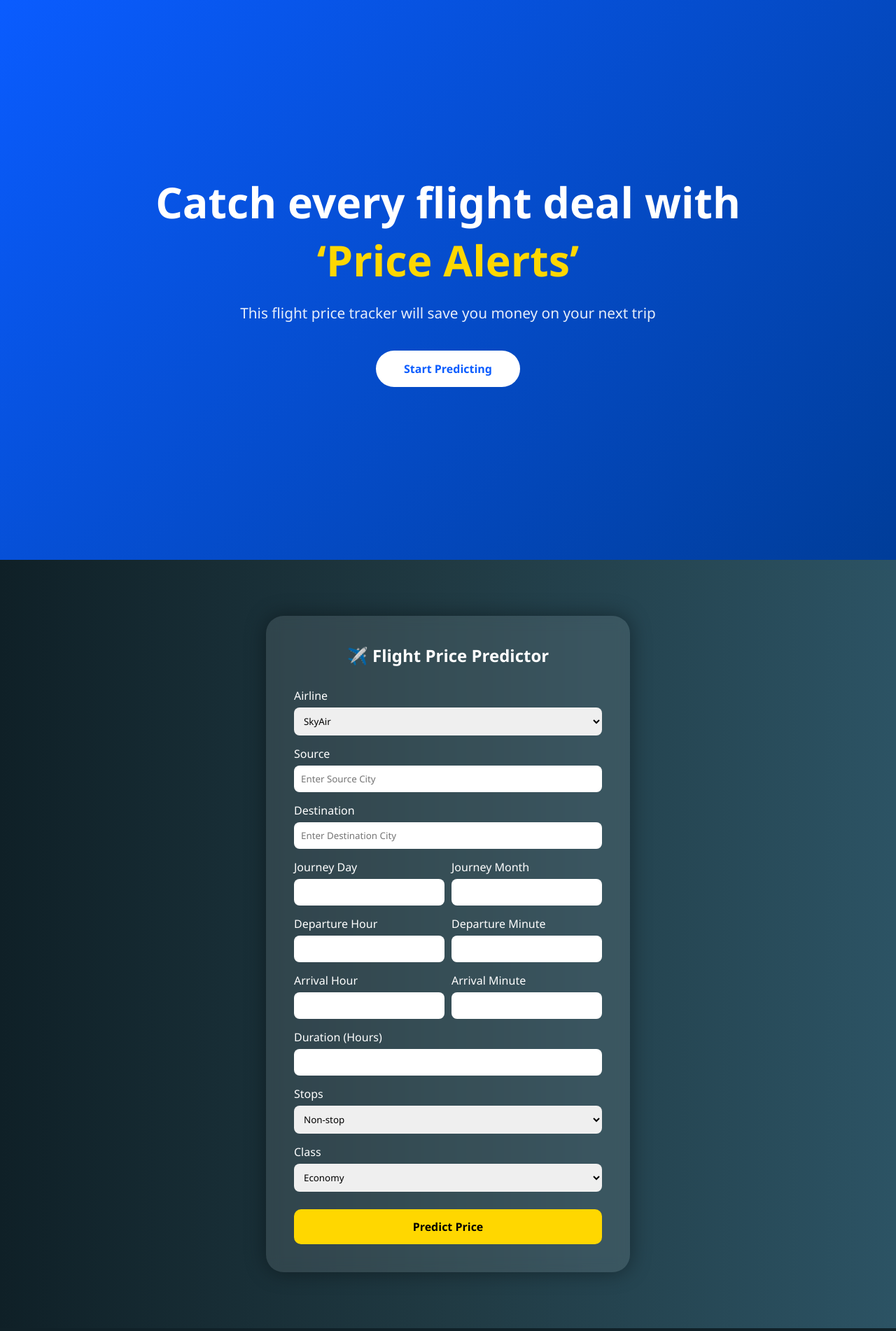
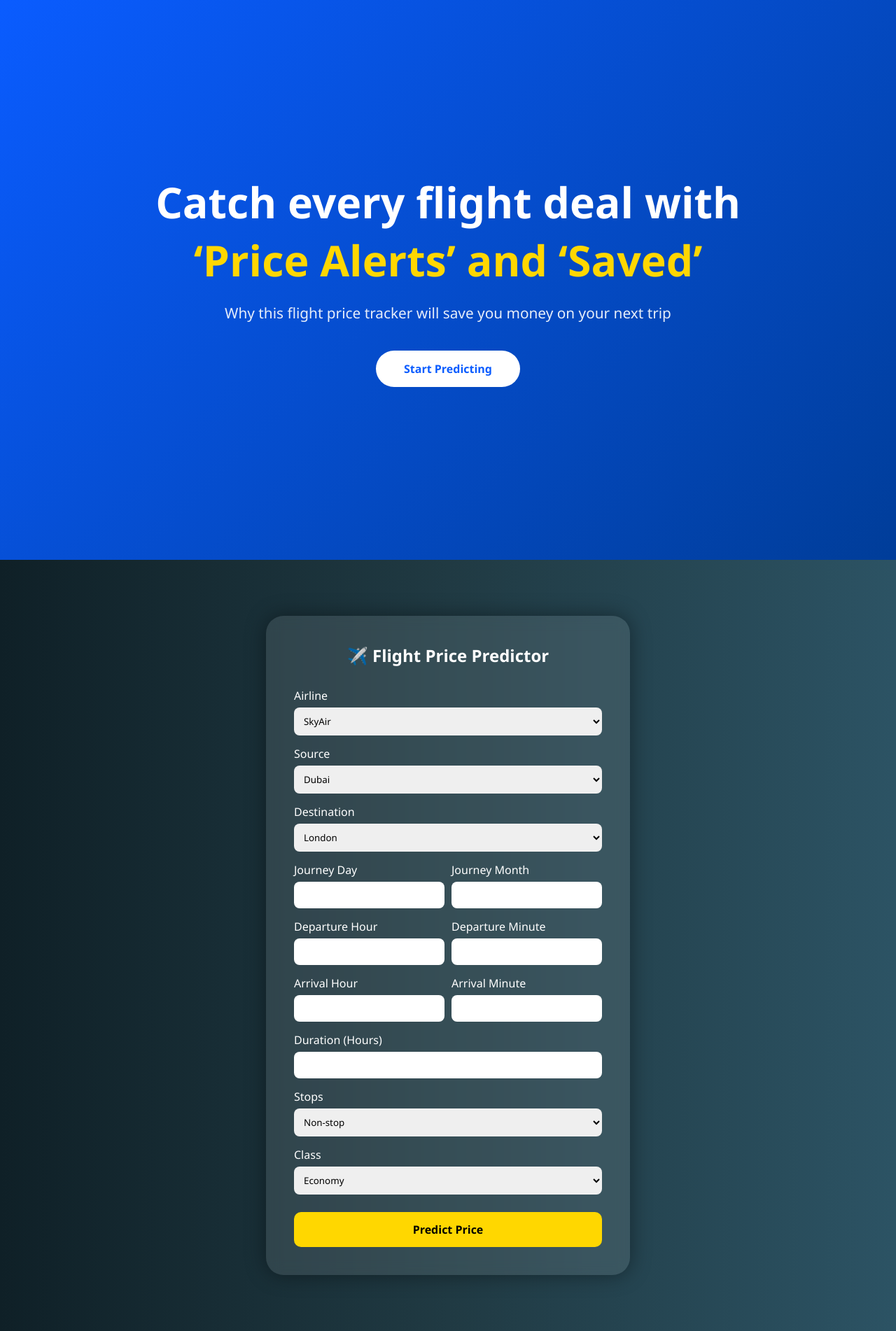
Before and after one commit to Najia1809/Flight-price-prediction, a Flask app: page / in a window 1280 px wide. Shown: the whole page at 70% size. Run offline with Flask 3, Linux system fonts and the light colour scheme; parts of the project's set-up code (start-up, migrations or seed data) failed here and were passed over.

Commit message:
Add files via upload

```diff
--- a/templates/index.html
+++ b/templates/index.html
@@ -7,16 +7,14 @@
 </head>
 <body>
 
-<!-- ================= HERO SECTION ================= -->
 <section class="hero">
     <div class="hero-content">
-        <h1>Catch every flight deal with<br><span>‘Price Alerts’</span></h1>
-        <p>This flight price tracker will save you money on your next trip</p>
+        <h1>Catch every flight deal with<br><span>‘Price Alerts’ and ‘Saved’</span></h1>
+        <p>Why this flight price tracker will save you money on your next trip</p>
         <a href="#predict" class="hero-btn">Start Predicting</a>
     </div>
 </section>
 
-<!-- ================= APP SECTION ================= -->
 <section class="app-section" id="predict">
     <div class="glass-card">
         <h2>✈️ Flight Price Predictor</h2>
@@ -33,46 +31,63 @@
             </select>
 
             <label>Source</label>
-            <input type="text" name="Source" placeholder="Enter Source City" required>
+            <select name="Source" required>
+                <option>Dubai</option>
+                <option>London</option>
+                <option>Tokyo</option>
+                <option>Paris</option>
+                <option>Singapore</option>
+                <option>New York</option>
+                <option>Berlin</option>
+            </select>
 
             <label>Destination</label>
-            <input type="text" name="Destination" placeholder="Enter Destination City" required>
+            <select name="Destination" required>
+                <option>London</option>
+                <option>Tokyo</option>
+                <option>Paris</option>
+                <option>Dubai</option>
+                <option>Singapore</option>
+                <option>Toronto</option>
+                <option>New York</option>
+                <option>Hong Kong</option>
+            </select>
 
             <div class="row">
                 <div>
                     <label>Journey Day</label>
-                    <input type="number" name="Journey_Day" required>
+                    <input type="number" name="Journey_Day" required min="1" max="31">
                 </div>
                 <div>
                     <label>Journey Month</label>
-                    <input type="number" name="Journey_Month" required>
+                    <input type="number" name="Journey_Month" required min="1" max="12">
                 </div>
             </div>
 
             <div class="row">
                 <div>
                     <label>Departure Hour</label>
-                    <input type="number" name="Dep_Hour" required>
+                    <input type="number" name="Dep_Hour" required min="0" max="23">
                 </div>
                 <div>
                     <label>Departure Minute</label>
-                    <input type="number" name="Dep_Min" required>
+                    <input type="number" name="Dep_Min" required min="0" max="59">
                 </div>
             </div>
 
             <div class="row">
                 <div>
                     <label>Arrival Hour</label>
-                    <input type="number" name="Arr_Hour" required>
+                    <input type="number" name="Arr_Hour" required min="0" max="23">
                 </div>
                 <div>
                     <label>Arrival Minute</label>
-                    <input type="number" name="Arr_Min" required>
+                    <input type="number" name="Arr_Min" required min="0" max="59">
                 </div>
             </div>
 
             <label>Duration (Hours)</label>
-            <input type="number" name="Duration" required>
+            <input type="number" name="Duration" required step="0.01">
 
             <label>Stops</label>
             <select name="Stops">
```
